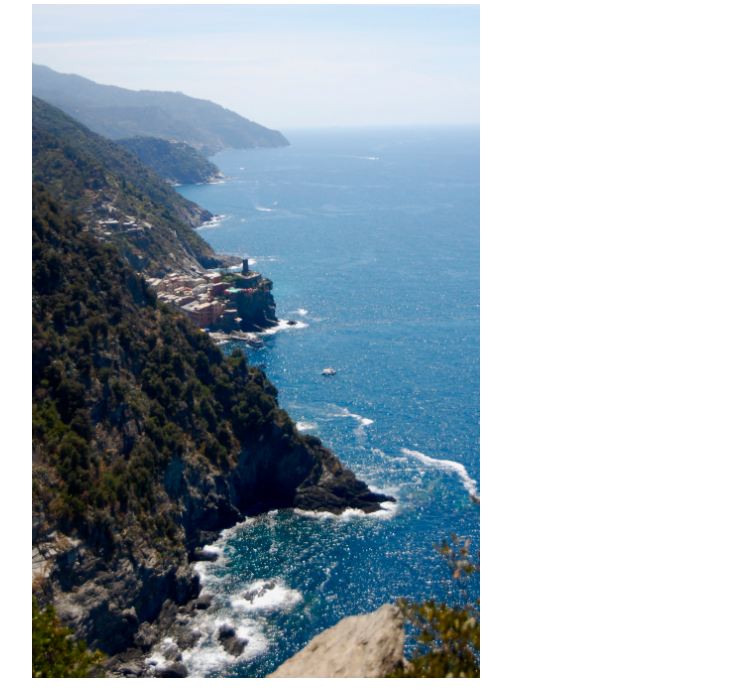
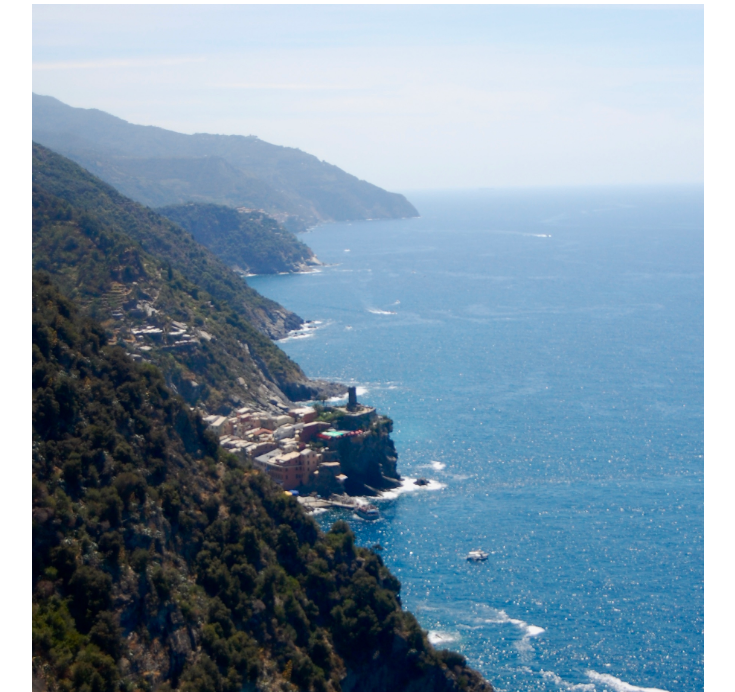
Before and after one commit to erss/erss.github.io, a Jekyll site: the page built from pictures/index.html, in a window 1280 px wide. Shown: the part 567-1259 px from the top of the page, without its empty margins (160-895 px from the left). Built offline with Jekyll 4.4.1, drawn with Linux system fonts in a browser that asks for light colours; grey boxes are pictures that could not be loaded.

Commit message:
Update index.html

```diff
--- a/pictures/index.html
+++ b/pictures/index.html
@@ -6,14 +6,14 @@ title: CV of Liz Spencer
 	<div class="pictures">
 		     <h1>Pictures</h1>
 		     <p><img src="../images/sfn1.JPG" alt="sfn4" width="50%" height="50%"></p>
-		     <p><img src="../images/cinqueterre1.JPG" alt="ct1" width="50%" height="50%"></p>
-		     <p><img src="../images/cinqueterre2.JPG" alt="ct2" width="50%" height="50%"></p>
-		     <p><img src="../images/cinqueterre3.JPG" alt="ct3" width="50%" height="50%"></p>
-		     <p><img src="../images/cinqueterre4.JPG" alt="ct4" width="50%" height="50%"></p>
-		     <p><img src="../images/sunflowers1.JPG" alt="sunflower" width="50%" height="50%"></p>
-	             <p><img src="../images/pavement1.JPG" alt="pavement" width="50%" height="50%"></p>
-	             <p><img src="../images/nice1.JPG" alt="nice1" width="50%" height="50%"></p>
-	             <p><img src="../images/nice2.JPG" alt="nice2" width="50%" height="50%"></p>
+		     <p><img src="../images/cinqueterre1.JPG" alt="ct1" width="75%" height="75%"></p>
+		     <p><img src="../images/cinqueterre2.JPG" alt="ct2" width="75%" height="75%"></p>
+		     <p><img src="../images/cinqueterre3.JPG" alt="ct3" width="75%" height="75%"></p>
+		     <p><img src="../images/cinqueterre4.JPG" alt="ct4" width="75%" height="75%"></p>
+		     <p><img src="../images/sunflowers1.JPG" alt="sunflower" width="75%" height="75%"></p>
+	             <p><img src="../images/pavement1.JPG" alt="pavement" width="75%" height="75%"></p>
+	             <p><img src="../images/nice1.JPG" alt="nice1" width="75%" height="75%"></p>
+	             <p><img src="../images/nice2.JPG" alt="nice2" width="75%" height="75%"></p>
 
 
 
```
